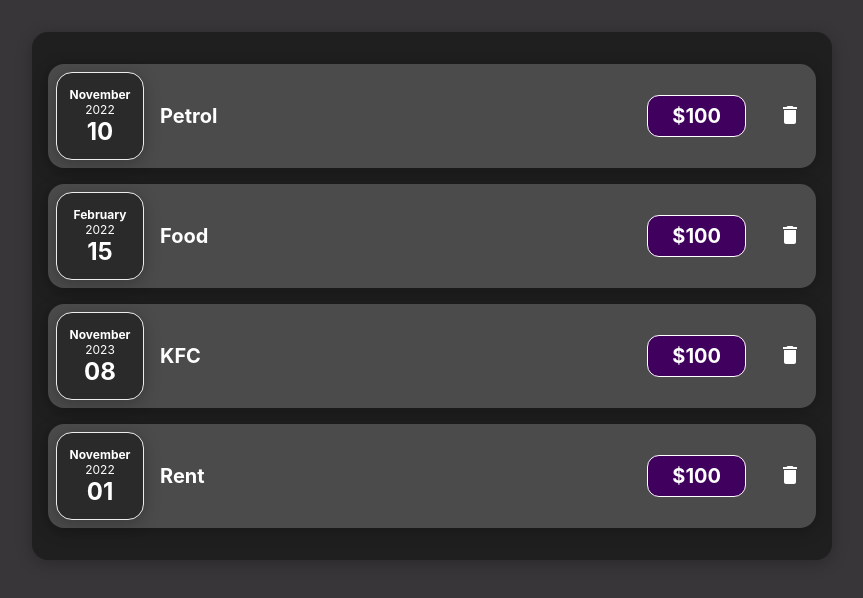
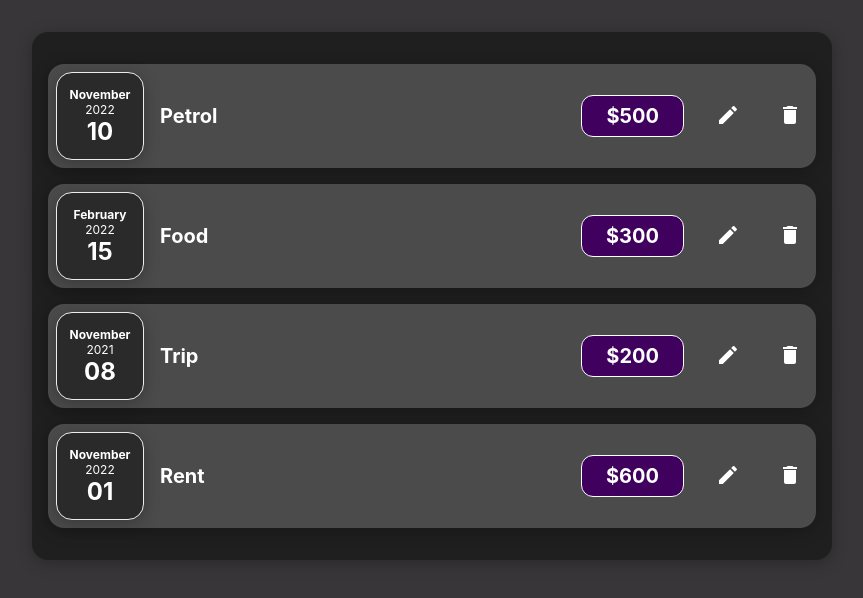
Before and after one commit to reachvivek/Express-JS, a Next.js app: page /components/Expenses/Expenses in a window 1280 px wide. Shown: the top 598 px of the page, without its empty margins (208-1071 px from the left). Built offline with nearby package versions, Linux system fonts and the light colour scheme.

Commit message:
Added Edit Functionality

```diff
--- a/pages/components/Expenses/ExpenseItem.js
+++ b/pages/components/Expenses/ExpenseItem.js
@@ -2,12 +2,16 @@ import Card from "../UI/Card";
 import ExpenseDate from "./ExpenseDate";
 import ExpenseDetails from "./ExpenseDetails";
 import DeleteIcon from "@mui/icons-material/Delete";
+import EditIcon from "@mui/icons-material/Edit";
 
 function ExpenseItem(props) {
   return (
     <Card className="expense-item">
       <ExpenseDate date={props.date} />
       <ExpenseDetails title={props.title} price={props.price} />
+      <button className="edit-btn" onClick={props.edit}>
+        <EditIcon className="icon" />
+      </button>
       <button className="delete-btn" onClick={props.delete}>
         <DeleteIcon className="icon" />
       </button>
--- a/pages/components/Expenses/Expenses.js
+++ b/pages/components/Expenses/Expenses.js
@@ -4,14 +4,25 @@ import { useState } from "react";
 
 function Expenses() {
   const [expenses, setExpenses] = useState([
-    { id: 0, date: new Date(2022, 10, 10), title: "Petrol", price: "$100" },
-    { id: 1, date: new Date(2022, 1, 15), title: "Food", price: "$100" },
-    { id: 2, date: new Date(2023, 10, 8), title: "KFC", price: "$100" },
-    { id: 3, date: new Date(2022, 10, 1), title: "Rent", price: "$100" },
+    { id: 0, date: new Date(2022, 10, 10), title: "Petrol", price: "$500" },
+    { id: 1, date: new Date(2022, 1, 15), title: "Food", price: "$300" },
+    { id: 2, date: new Date(2021, 10, 8), title: "Trip", price: "$200" },
+    { id: 3, date: new Date(2022, 10, 1), title: "Rent", price: "$600" },
   ]);
 
   function deleteHandler(id) {
     const newExpenses = [...expenses].filter((expense) => expense.id !== id);
+    console.log(newExpenses);
+    setExpenses(newExpenses);
+  }
+
+  function editHandler(id) {
+    const newExpenses = [...expenses];
+    newExpenses.map((expense) => {
+      if (expense.id == id) {
+        expense.price = "$100";
+      }
+    });
     console.log(newExpenses);
     setExpenses(newExpenses);
   }
@@ -21,6 +32,7 @@ function Expenses() {
       date={expense.date}
       title={expense.title}
       price={expense.price}
+      edit={() => editHandler(expense.id)}
       delete={() => deleteHandler(expense.id)}
     />
   ));
--- a/styles/globals.css
+++ b/styles/globals.css
@@ -121,6 +121,14 @@ a {
   max-width: 95%;
 }
 
+.edit-btn {
+  background-color: #4b4b4b;
+  border: none;
+  cursor: pointer;
+  color: #fff;
+  padding-left: 2rem;
+}
+
 .delete-btn {
   background-color: #4b4b4b;
   border: none;
```
